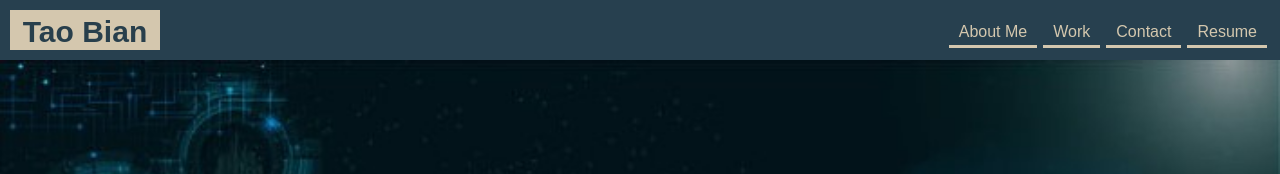
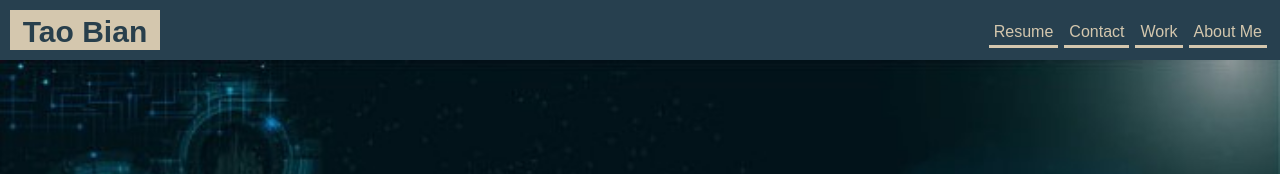
Before and after one commit to Fredbian/MONU-FSF-Module2_Challenge, a plain HTML site: page index.html in a window 1280 px wide. Shown: the top 174 px of the page. Drawn offline with Linux system fonts and the light colour scheme.

Commit message:
set flex for header and navbar

```diff
--- a/index.html
+++ b/index.html
@@ -12,7 +12,7 @@
     <header>
              <h1>Tao Bian</h1>
              <div>
-                <ul>
+                <ul class="nav">
                     <li>
                         <a class="navbar" href="#Resume">Resume</a>
                     </li>
--- a/style.css
+++ b/style.css
@@ -13,10 +13,17 @@ body {
 /* This is the header and the navigation of the page */
 /* Style background-color, padding and height for header and clear float */
 header {
+    display: flex;
+    justify-content: space-between;
     background-color: rgba(23, 50, 66, 0.911);
     padding: 10px;
     height: 60px;
     clear: both;
+}
+
+.nav {
+    display: flex;
+    justify-content: space-between;
 }
 
 /* Clear list style for ul */
@@ -42,7 +49,7 @@ h1 {
     border-bottom: 3px solid rgb(212, 199, 174);
     color: rgb(212, 199, 174);
     text-decoration: none;
-    padding: 10px 10px;
+    padding: 10px 5px;
     margin: 3px;
     height: 35px;
     text-align: center;
```
